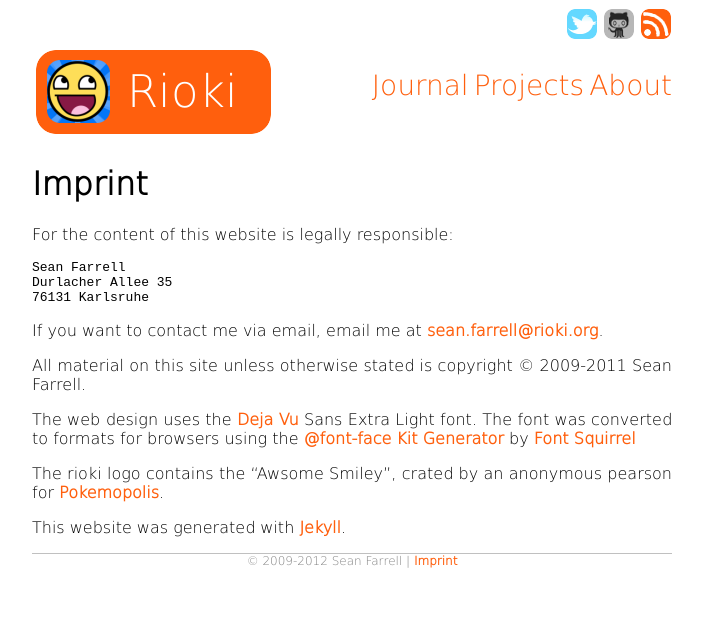
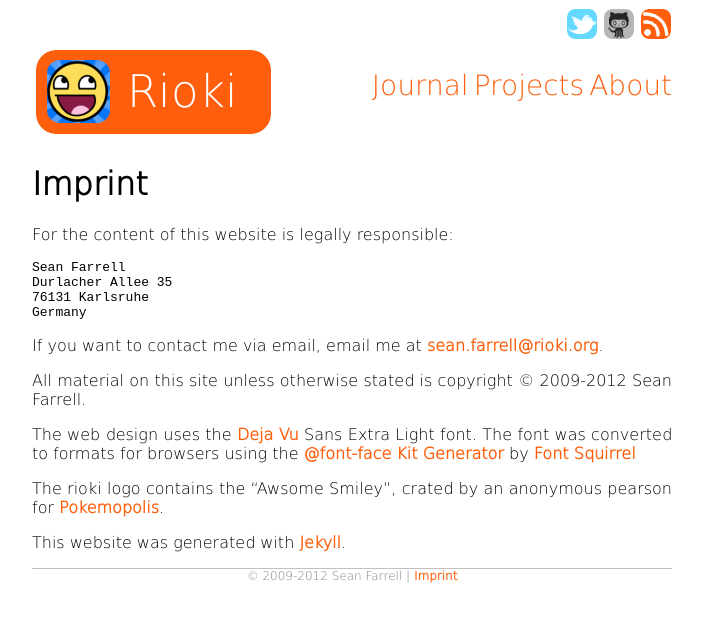
Before and after one commit to rioki/www.rioki.org, a Jekyll site: the page built from imprint.md, in a window 1280 px wide. Shown: the top 622 px of the page, without its empty margins (288-990 px from the left). Built offline with Jekyll 4.4.1, drawn with Linux system fonts in a browser that asks for light colours; Markdown is read by kramdown in place of the engine named in the settings.

Commit message:
Fixes imprint.
This fixes issues #30 and #29.

```diff
--- a/imprint.md
+++ b/imprint.md
@@ -7,11 +7,12 @@ For the content of this website is legally responsible:
     Sean Farrell
     Durlacher Allee 35
     76131 Karlsruhe
+	Germany
 
 If you want to contact me via email, email me at [sean.farrell@rioki.org][6].
 
 All material on this site unless otherwise stated is copyright
-&copy; 2009-2011 Sean Farrell.
+&copy; 2009-2012 Sean Farrell.
 
 The web design uses the [Deja Vu][1] Sans Extra Light font. The font was
 converted to formats for browsers using the [@font-face Kit Generator][2] by
```
